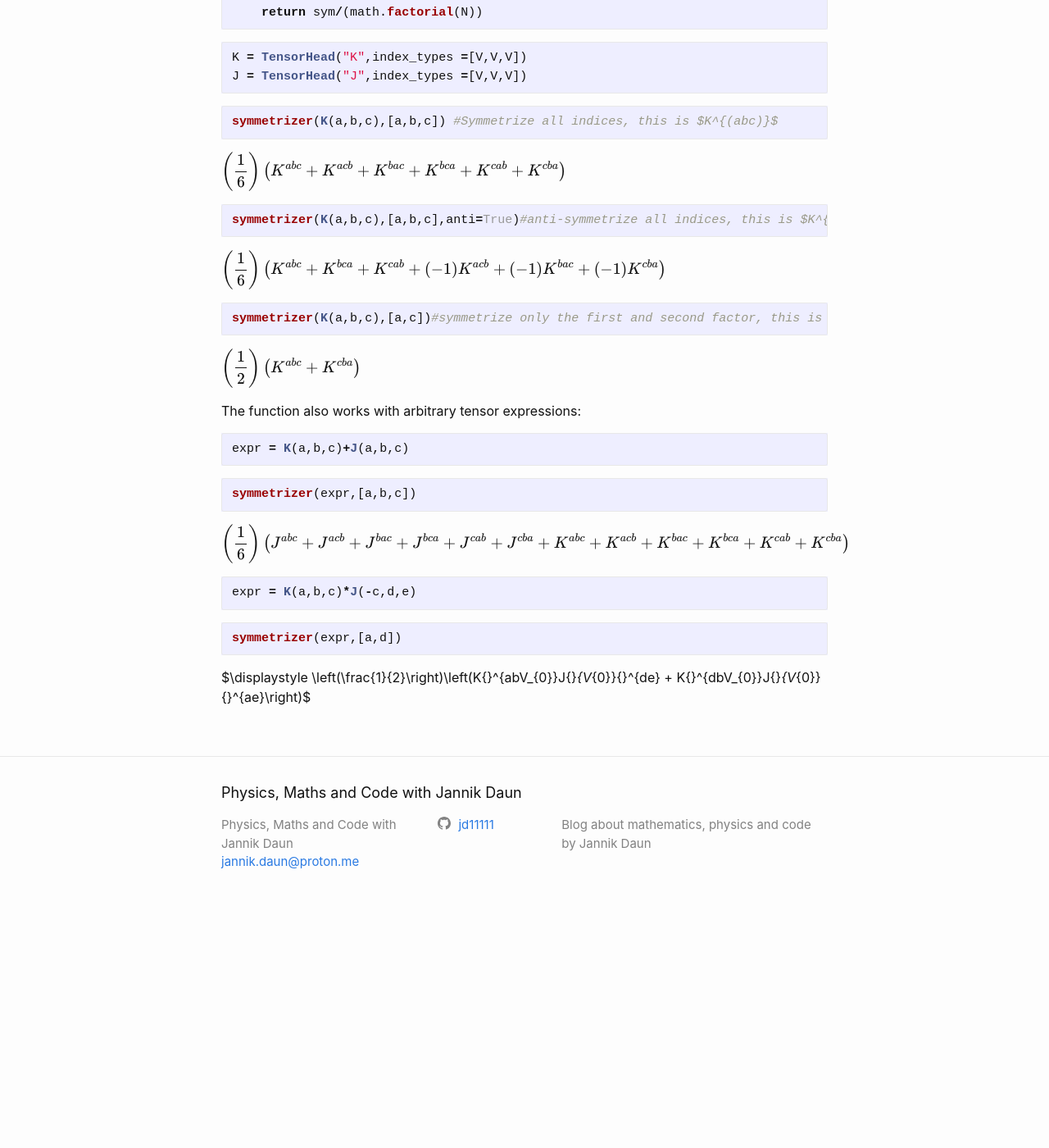
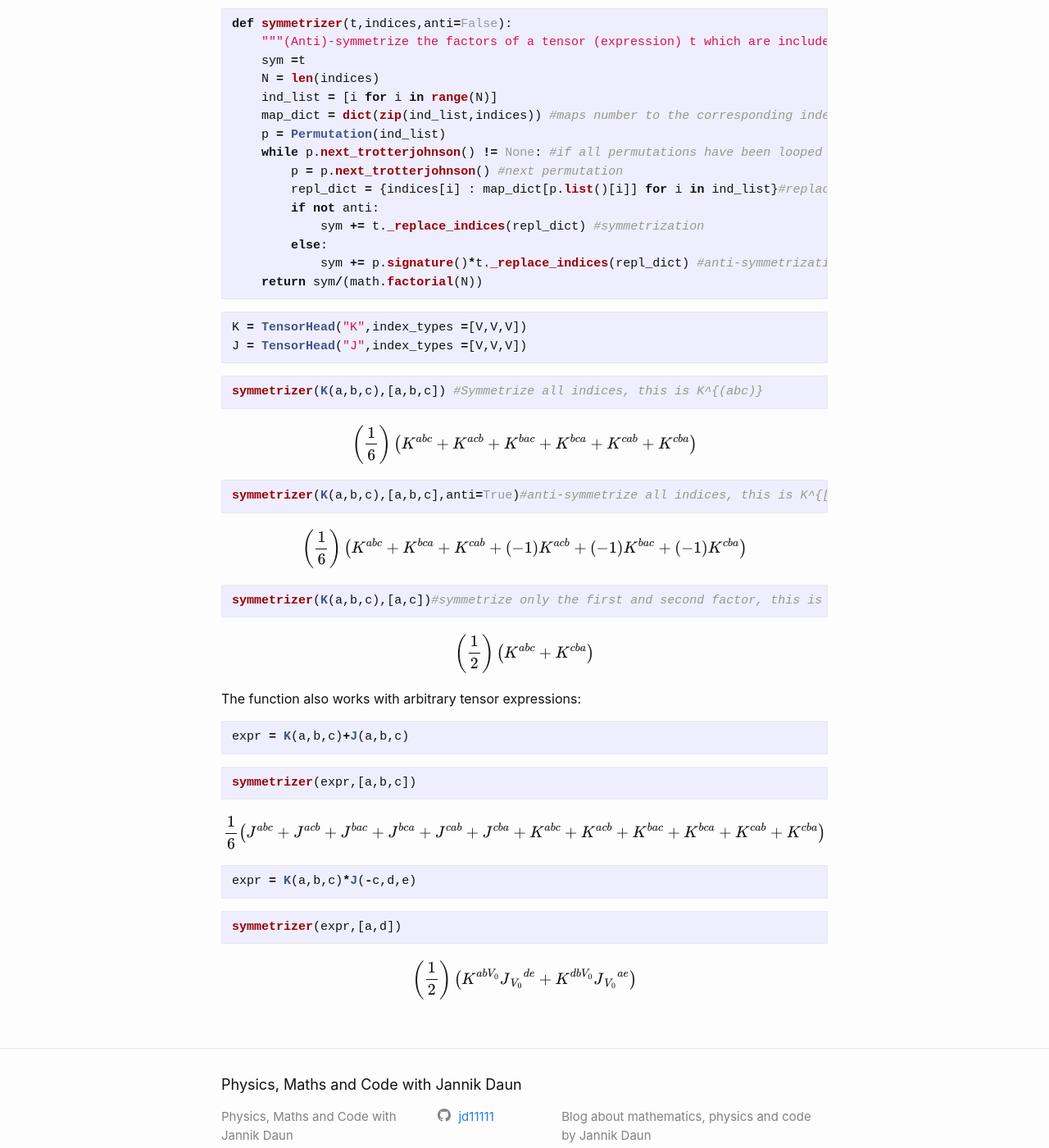
Before and after one commit to jd11111/jd11111.github.io, a Jekyll site: the page built from _posts/2023-06-23-SympyTensor.md, in a window 1280 px wide and 1400 px high, scrolled down 7707 px. Shown: the whole window at 82% size. Built offline with Jekyll 4.4.1, drawn with Linux system fonts in a browser that asks for light colours; before the commit the page ends 8830 px from its top, so only the background shows below that; some of the changed text lies outside the part shown.

Commit message:
modified:   _posts/2023-06-23-SympyTensor.md

````diff
--- a/_posts/2023-06-23-SympyTensor.md
+++ b/_posts/2023-06-23-SympyTensor.md
@@ -37,7 +37,7 @@ It is important that the letters in the indices of the two factors are different
 
 ### Type Changing
 
- If $V$ is naturally isomorphic to its dual space  (for example if $V$ is a Hilbert space), then we can identify $V$ and $V^*$ and therefore change the type (the factors of $V$ and $V^*$) of a tensor at will. We indicate this by changing the latin index from upper to lower or vice versa.
+ If $V$ is naturally isomorphic to its dual space  (for example if $V$ is a Hilbert space), then we can identify $V$ and $V^{*}$ and therefore change the type (the factors of $V$ and $V^{*}$) of a tensor at will. We indicate this by changing the latin index from upper to lower or vice versa.
 
  So for example $T\mathstrut_{ab}\mathstrut^{c}\mathstrut_d \in V\mathstrut_{ab}\mathstrut^{c}\mathstrut_d$ is the result of changing the type from $V$ to $V^*$ in the second factor of the tensor $T_{a\ \ \ d}^{\ bc}$.
 
@@ -135,7 +135,7 @@ T(a,b)*S(c,-d) #the product of the two tensors
 
 
 
-$\displaystyle T{}^{ab}S{}^{c}{}_{d}$
+$$\displaystyle T{}^{ab}S{}^{c}{}_{d}$$
 
 
 
@@ -147,7 +147,7 @@ T(a,b)+S(a,b) #the sum of two tensors
 
 
 
-$\displaystyle S{}^{ab} + T{}^{ab}$
+$$\displaystyle S{}^{ab} + T{}^{ab}$$
 
 
 
@@ -159,7 +159,7 @@ T(a,b)*S(-b,c) # the contraction of the two tensors (dummy index used for the co
 
 
 
-$\displaystyle T{}^{aV_{0}}S{}_{V_{0}}{}^{c}$
+$$\displaystyle T{}^{aV_{0}}S{}_{V_{0}}{}^{c}$$
 
 
 
@@ -171,7 +171,7 @@ T(b,a) #rearrange T^{ab} to T^{ba}
 
 
 
-$\displaystyle T{}^{ba}$
+$$\displaystyle T{}^{ba}$$
 
 
 
@@ -186,7 +186,7 @@ expr
 
 
 
-$\displaystyle S{}^{ab} + T{}^{ab}$
+$$\displaystyle S{}^{ab} + T{}^{ab}$$
 
 
 
@@ -198,7 +198,7 @@ expr._replace_indices({a:b, b:a}) #supply a dictionary of replacements (these ca
 
 
 
-$\displaystyle S{}^{ba} + T{}^{ba}$
+$$\displaystyle S{}^{ba} + T{}^{ba}$$
 
 
 
@@ -212,7 +212,7 @@ expr._replace_indices({a:-a, b:b}) #lower the first index
 
 
 
-$\displaystyle S{}_{a}{}^{b} + T{}_{a}{}^{b}$
+$$\displaystyle S{}_{a}{}^{b} + T{}_{a}{}^{b}$$
 
 
 
@@ -233,7 +233,7 @@ T(a,b).replace_with_arrays(repl) #the coefficient matrix of T^{ab}
 
 
 
-$\displaystyle \left[\begin{matrix}1 & 2 \\ 5 & 6\end{matrix}\right]$
+$$\displaystyle \left[\begin{matrix}1 & 2 \\ 5 & 6\end{matrix}\right]$$
 
 
 
@@ -248,7 +248,7 @@ sum
 
 
 
-$\displaystyle S{}^{ab} + T{}^{ab}$
+$$\displaystyle S{}^{ab} + T{}^{ab}$$
 
 
 
@@ -260,7 +260,7 @@ sum.replace_with_arrays(repl) #the coffiecient matrix of the sum
 
 
 
-$\displaystyle \left[\begin{matrix}9 & 3\\7 & 15\end{matrix}\right]$
+$$\displaystyle \left[\begin{matrix}9 & 3\\7 & 15\end{matrix}\right]$$
 
 
 
@@ -279,7 +279,7 @@ T(a,-b).replace_with_arrays(repl) #here the metric is used to lower the index b
 
 
 
-$\displaystyle \left[\begin{matrix}-1 & 2 \\-5 & 6\end{matrix}\right]$
+$$\displaystyle \left[\begin{matrix}-1 & 2 \\-5 & 6\end{matrix}\right]$$
 
 
 
@@ -305,19 +305,19 @@ expr
 
 
 
-$\displaystyle E{}^{c}F{}^{d}$
+$$\displaystyle E{}^{c}F{}^{d}$$
 
 
 
 
 ```python
-expr.replace_with_arrays(repl) #this is the component representation of $E^c F^d$
+expr.replace_with_arrays(repl) #this is the component representation of $$E^c F^d$$
 ```
 
 
 
 
-$\displaystyle \left[\begin{matrix}5 & 6\\10 & 12\end{matrix}\right]$
+$$\displaystyle \left[\begin{matrix}5 & 6\\10 & 12\end{matrix}\right]$$
 
 
 
@@ -332,7 +332,7 @@ contract
 
 
 
-$\displaystyle T{}^{aV_{0}}S{}_{V_{0}}{}^{c}$
+$$\displaystyle T{}^{aV_{0}}S{}_{V_{0}}{}^{c}$$
 
 
 
@@ -344,7 +344,7 @@ contract.replace_with_arrays(repl) #The coefficient matrix of the contraction de
 
 
 
-$\displaystyle \left[\begin{matrix}-4 & 17\\-28 & 49\end{matrix}\right]$
+$$\displaystyle \left[\begin{matrix}-4 & 17\\-28 & 49\end{matrix}\right]$$
 
 
 
@@ -358,7 +358,7 @@ T(a,b).replace_with_arrays(repl) #The coefficient matrix of T^{ab}
 
 
 
-$\displaystyle \left[\begin{matrix}1 & 2\\5 & 6\end{matrix}\right]$
+$$\displaystyle \left[\begin{matrix}1 & 2\\5 & 6\end{matrix}\right]$$
 
 
 
@@ -370,7 +370,7 @@ T(b,a).replace_with_arrays(repl) #The coefficient matrix of T^{ba} note that it
 
 
 
-$\displaystyle \left[\begin{matrix}1 & 5\\2 & 6\end{matrix}\right]$
+$$\displaystyle \left[\begin{matrix}1 & 5\\2 & 6\end{matrix}\right]$$
 
 
 
@@ -407,7 +407,7 @@ expr #the expression is not in canonical form and the anti symmetry has not been
 
 
 
-$\displaystyle A{}^{ab} + A{}^{ba}$
+$$\displaystyle A{}^{ab} + A{}^{ba}$$
 
 
 
@@ -421,7 +421,7 @@ expr.canon_bp() #put the expression into canonical form (its zero because A is a
 
 
 
-$\displaystyle 0$
+$$\displaystyle 0$$
 
 
 
@@ -436,7 +436,7 @@ expr
 
 
 
-$\displaystyle Sy{}^{ab} + Sy{}^{ba}$
+$$\displaystyle Sy{}^{ab} + Sy{}^{ba}$$
 
 
 
@@ -448,7 +448,7 @@ expr.canon_bp() #put the expression into canonical form (its 2 Sy^{ab} because S
 
 
 
-$\displaystyle 2Sy{}^{ab}$
+$$\displaystyle 2Sy{}^{ab}$$
 
 
 
@@ -470,7 +470,7 @@ expr
 
 
 
-$\displaystyle -R{}^{cdab} + 3R{}^{abcd} + R{}^{abdc} + R{}^{bacd}$
+$$\displaystyle -R{}^{cdab} + 3R{}^{abcd} + R{}^{abdc} + R{}^{bacd}$$
 
 
 
@@ -482,7 +482,7 @@ expr.canon_bp() #uses the symmetries of the riemann tensor to simplify
 
 
 
-$\displaystyle 0$
+$$\displaystyle 0$$
 
 
 
@@ -499,7 +499,7 @@ expr.canon_bp() #the algebraic bianchi identity is not simplified (this should b
 
 
 
-$\displaystyle -R{}^{acbd} + R{}^{abcd} + R{}^{adbc}$
+$$\displaystyle -R{}^{acbd} + R{}^{abcd} + R{}^{adbc}$$
 
 
 
@@ -516,7 +516,7 @@ riemann_cyclic(expr) #this is a special function that can rewrite the riemann te
 
 
 
-$\displaystyle 0$
+$$\displaystyle 0$$
 
 
 
@@ -535,7 +535,7 @@ Ric
 
 
 
-$\displaystyle R{}_{V_{0}}{}^{aV_{0}b}$
+$$\displaystyle R{}_{V_{0}}{}^{aV_{0}b}$$
 
 
 
@@ -552,7 +552,7 @@ expr
 
 
 
-$\displaystyle R{}_{V_{0}}{}^{aV_{0}b} + R{}_{V_{0}}{}^{bV_{0}a}$
+$$\displaystyle R{}_{V_{0}}{}^{aV_{0}b} + R{}_{V_{0}}{}^{bV_{0}a}$$
 
 
 
@@ -564,7 +564,7 @@ expr.canon_bp() #ric is symmetric
 
 
 
-$\displaystyle 2R{}^{aV_{0}b}{}_{V_{0}}$
+$$\displaystyle 2R{}^{aV_{0}b}{}_{V_{0}}$$
 
 
 
@@ -606,37 +606,37 @@ J = TensorHead("J",index_types =[V,V,V])
 
 
 ```python
-symmetrizer(K(a,b,c),[a,b,c]) #Symmetrize all indices, this is $K^{(abc)}$
+symmetrizer(K(a,b,c),[a,b,c]) #Symmetrize all indices, this is K^{(abc)}
 ```
 
 
 
 
-$\displaystyle \left(\frac{1}{6}\right)\left(K{}^{abc} + K{}^{acb} + K{}^{bac} + K{}^{bca} + K{}^{cab} + K{}^{cba}\right)$
+$$\displaystyle \left(\frac{1}{6}\right)\left(K{}^{abc} + K{}^{acb} + K{}^{bac} + K{}^{bca} + K{}^{cab} + K{}^{cba}\right)$$
 
 
 
 
 ```python
-symmetrizer(K(a,b,c),[a,b,c],anti=True)#anti-symmetrize all indices, this is $K^{[abc]}$
+symmetrizer(K(a,b,c),[a,b,c],anti=True)#anti-symmetrize all indices, this is K^{[abc]}
 ```
 
 
 
 
-$\displaystyle \left(\frac{1}{6}\right)\left(K{}^{abc} + K{}^{bca} + K{}^{cab} + \left(-1\right)K{}^{acb} + \left(-1\right)K{}^{bac} + \left(-1\right)K{}^{cba}\right)$
+$$\displaystyle \left(\frac{1}{6}\right)\left(K{}^{abc} + K{}^{bca} + K{}^{cab} + \left(-1\right)K{}^{acb} + \left(-1\right)K{}^{bac} + \left(-1\right)K{}^{cba}\right)$$
 
 
 
 
 ```python
-symmetrizer(K(a,b,c),[a,c])#symmetrize only the first and second factor, this is $K^{(a|b|c)}$
+symmetrizer(K(a,b,c),[a,c])#symmetrize only the first and second factor, this is K^{(a|b|c)}
 ```
 
 
 
 
-$\displaystyle \left(\frac{1}{2}\right)\left(K{}^{abc} + K{}^{cba}\right)$
+$$\displaystyle \left(\frac{1}{2}\right)\left(K{}^{abc} + K{}^{cba}\right)$$
 
 
 
@@ -655,7 +655,7 @@ symmetrizer(expr,[a,b,c])
 
 
 
-$\displaystyle \left(\frac{1}{6}\right)\left(J{}^{abc} + J{}^{acb} + J{}^{bac} + J{}^{bca} + J{}^{cab} + J{}^{cba} + K{}^{abc} + K{}^{acb} + K{}^{bac} + K{}^{bca} + K{}^{cab} + K{}^{cba}\right)$
+$$ \frac{1}{6}\left( J{}^{abc} + J{}^{acb} + J{}^{bac} + J{}^{bca} + J{}^{cab} + J{}^{cba} + K{}^{abc} + K{}^{acb} + K{}^{bac} + K{}^{bca} + K{}^{cab} + K{}^{cba}\right) $$
 
 
 
@@ -672,4 +672,4 @@ symmetrizer(expr,[a,d])
 
 
 
-$\displaystyle \left(\frac{1}{2}\right)\left(K{}^{abV_{0}}J{}_{V_{0}}{}^{de} + K{}^{dbV_{0}}J{}_{V_{0}}{}^{ae}\right)$
+$$ \left(\frac{1}{2}\right)\left(K{}^{abV_{0}}J{}_{V_{0}}{}^{de} + K{}^{dbV_{0}}J{}_{V_{0}}{}^{ae}\right)$$
````
Also changed, not shown: other parts of _posts/2023-06-23-SympyTensor.md (+2 -2 lines).
